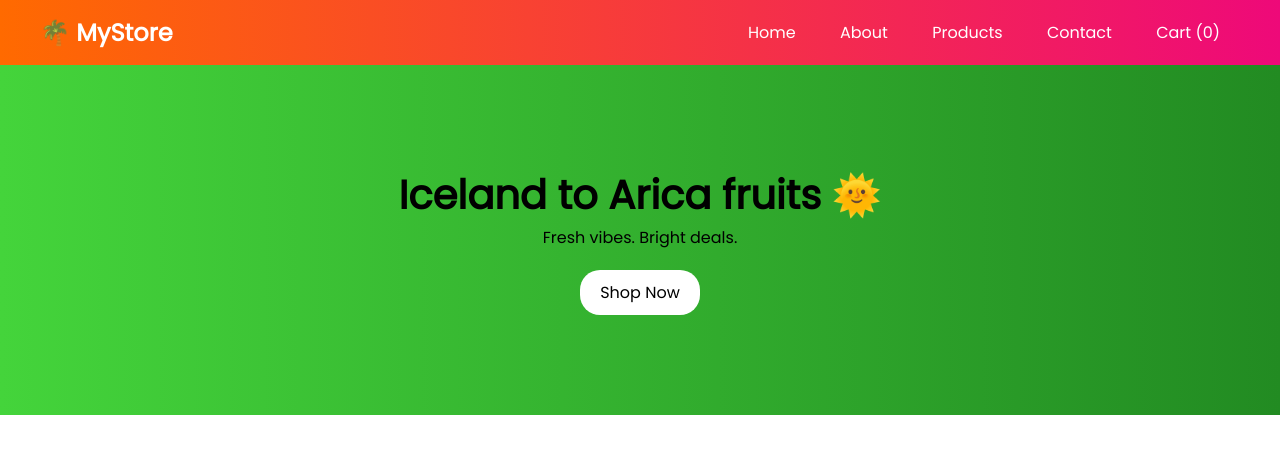
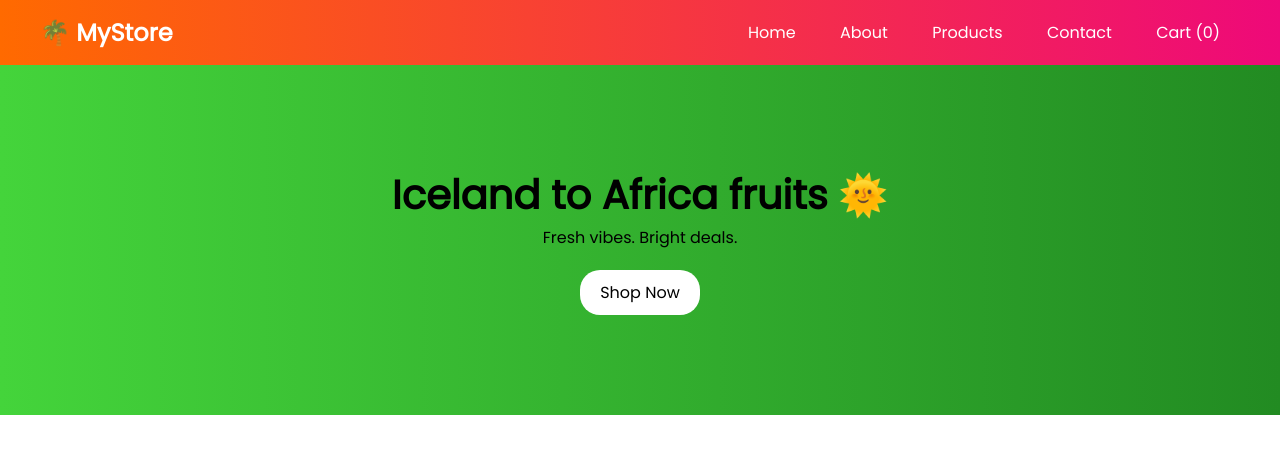
Before and after one commit to singingcrocodile/fruitbox, a plain HTML site: page index.html in a window 1280 px wide. Drawn offline with Linux system fonts and the light colour scheme.

Commit message:
Update index.html

```diff
--- a/index.html
+++ b/index.html
@@ -23,7 +23,7 @@
 </nav>
 
 <section class="hero">
-  <h1> Iceland to Arica fruits  🌞</h1>
+  <h1> Iceland to Africa fruits  🌞</h1>
   <p>Fresh vibes. Bright deals.</p>
   <a href="product.html" class="btn">Shop Now</a>
 </section>
```
